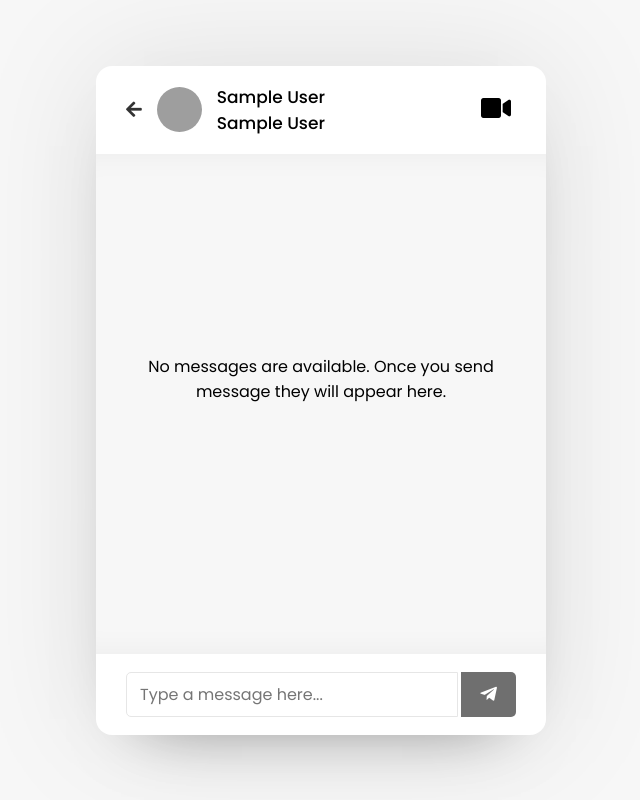
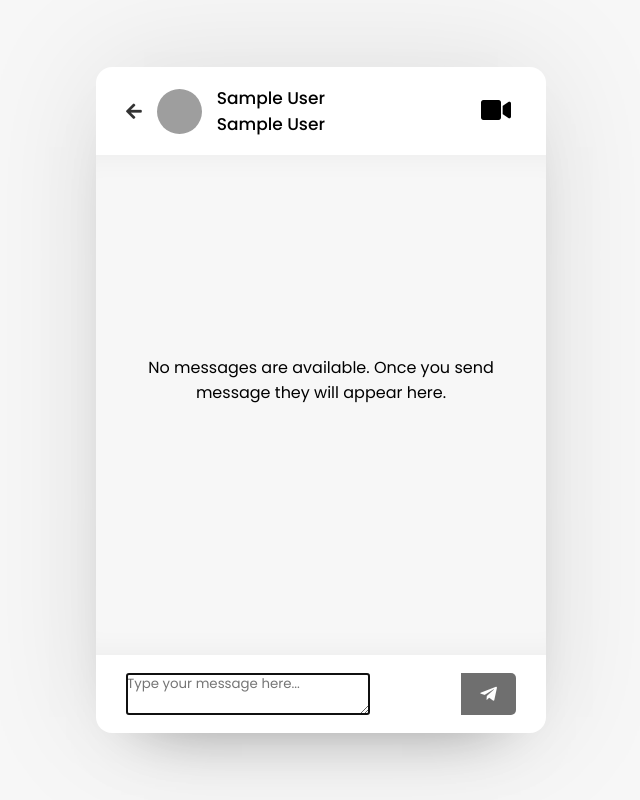
Before and after one commit to jilpatel17/whatapp-clone, a PHP site: page /chat.php?user_id=1 in a window 1280 px wide. Shown: the whole page, without its empty margins (319-959 px from the left). Run offline with PHP 8.4, Linux system fonts and the light colour scheme; the visitor is signed in with stand-in values (Sample User, id 1); data that the repository does not hold is empty; some libraries are stand-ins or nearby versions; grey boxes are pictures that could not be loaded.

Commit message:
Update chat.php

```diff
--- a/chat.php
+++ b/chat.php
@@ -49,7 +49,8 @@
       </div>
       <form action="#" class="typing-area">
         <input type="text" class="incoming_id" name="incoming_id" value="<?php echo $user_id; ?>" hidden>
-        <input type="text" name="message" class="input-field" placeholder="Type a message here..." autocomplete="off">
+<!--         <input type="text" name="message" class="input-field" placeholder="Type a message here..." autocomplete="off"> -->
+        <textarea id="emoji" name="message" class="input-field" placeholder="Type your message here..."></textarea>
         <button><i class="fab fa-telegram-plane"></i></button>
       </form>
     </section>
```
